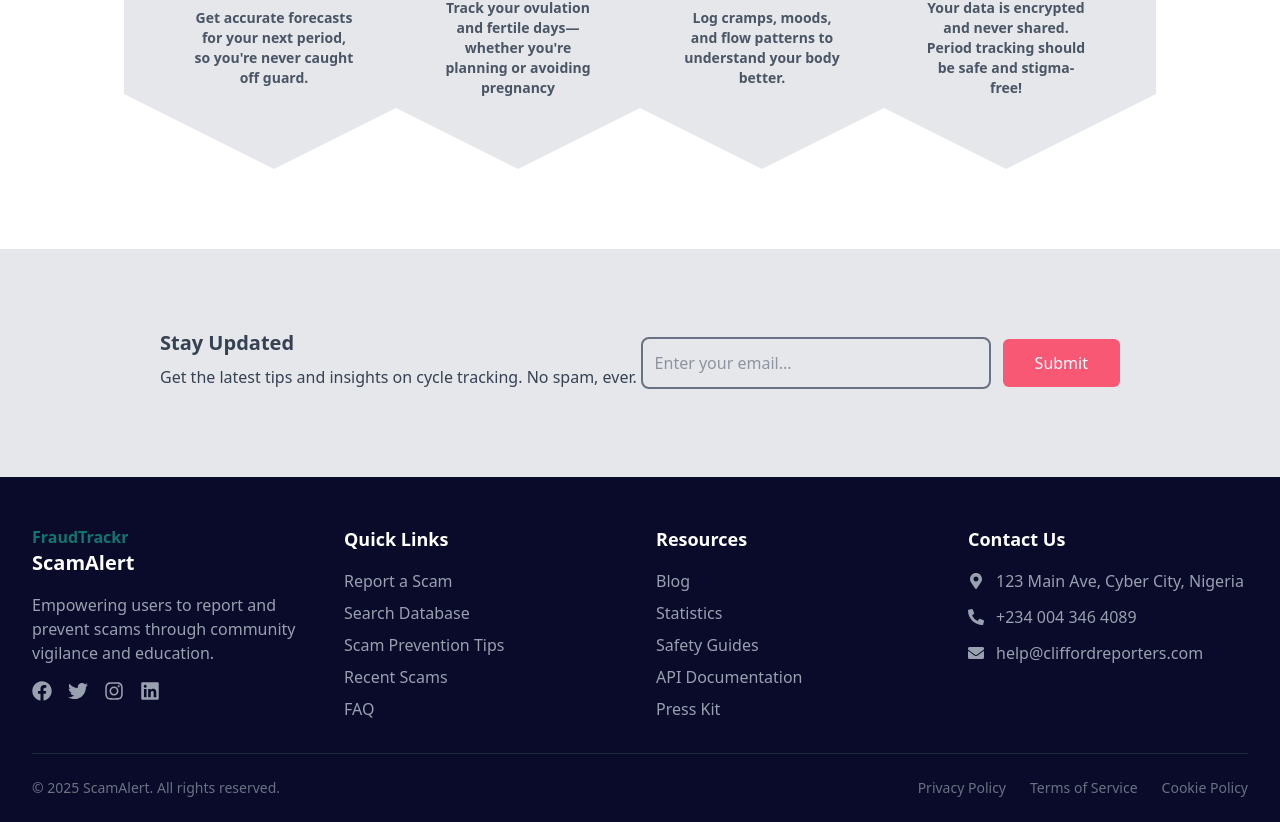
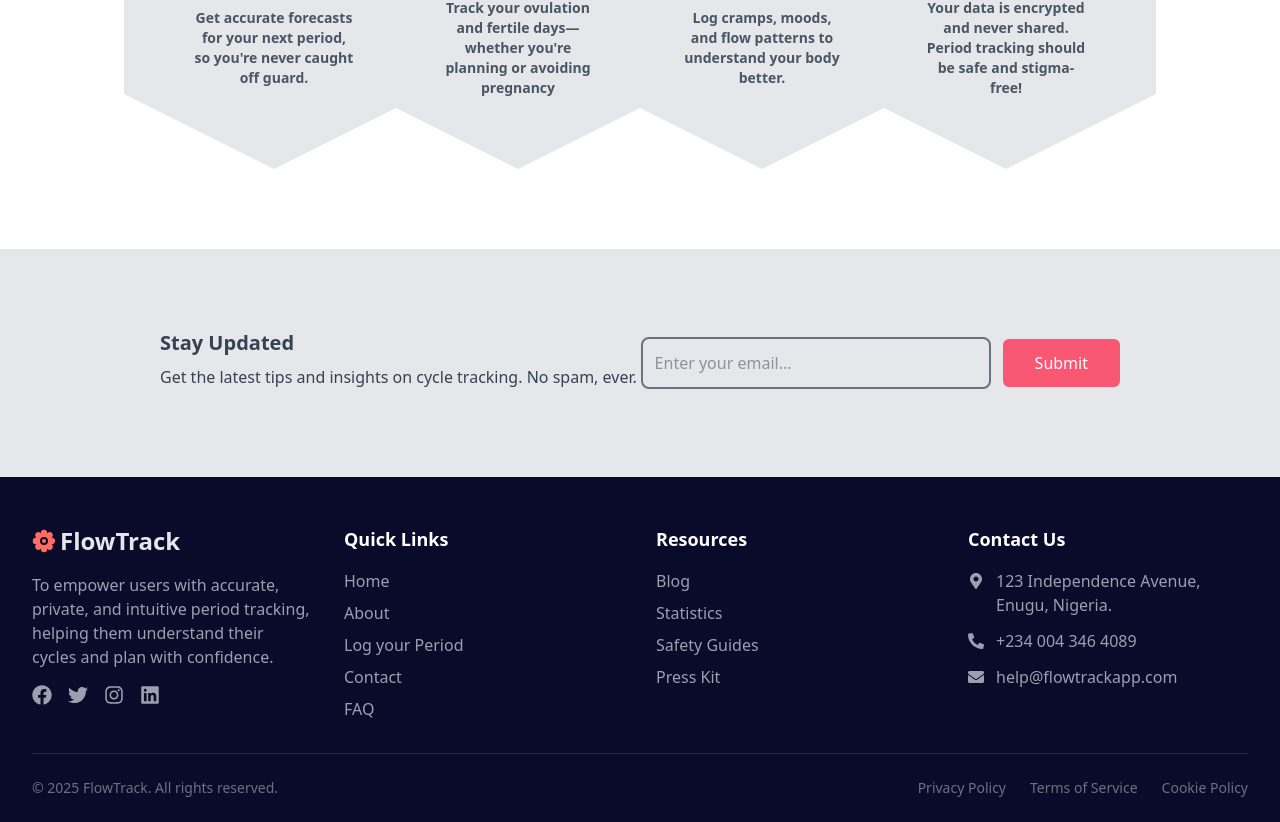
Before and after one commit to Nnamdi-Uzoigwe/Period-Tracker-Web-App, a React (Vite) app in the folder client/: page / in a window 1280 px wide. Shown: the part 1655-2477 px from the top of the page. Built offline with nearby package versions, Linux system fonts and the light colour scheme.

Commit message:
initial commit

```diff
--- a/client/src/components/Footer.jsx
+++ b/client/src/components/Footer.jsx
@@ -1,4 +1,13 @@
-import { FaFacebook, FaTwitter, FaInstagram, FaLinkedin, FaPhoneAlt, FaEnvelope, FaMapMarkerAlt } from "react-icons/fa";
+import {
+  FaFacebook,
+  FaTwitter,
+  FaInstagram,
+  FaLinkedin,
+  FaPhoneAlt,
+  FaEnvelope,
+  FaMapMarkerAlt,
+} from "react-icons/fa";
+import { IoFlowerSharp } from "react-icons/io5";
 
 export default function Footer() {
   return (
@@ -9,11 +18,15 @@ export default function Footer() {
           {/* Logo and Description */}
           <div className="space-y-4">
             <div className="flex flex-col ">
-            <div className="logo text-[#0F766E] font-bold">FraudTrackr</div>
-              <span className="text-white text-xl font-bold">ScamAlert</span>
+              <div className="logo flex gap-[4px] text-2xl items-center">
+                <IoFlowerSharp className="text-[#ff6c61]" />
+                <span className="font-semibold text-gray-200">FlowTrack</span>
+              </div>
             </div>
             <p className="text-gray-400">
-              Empowering users to report and prevent scams through community vigilance and education.
+              To empower users with accurate, private, and intuitive period
+              tracking, helping them understand their cycles and plan with
+              confidence.
             </p>
             <div className="flex space-x-4">
               <a href="#" className="text-gray-400 hover:text-white transition">
@@ -33,13 +46,50 @@ export default function Footer() {
 
           {/* Quick Links */}
           <div>
-            <h3 className="text-white text-lg font-semibold mb-4">Quick Links</h3>
+            <h3 className="text-white text-lg font-semibold mb-4">
+              Quick Links
+            </h3>
             <ul className="space-y-2">
-              <li><a href="#" className="text-gray-400 hover:text-white transition">Report a Scam</a></li>
-              <li><a href="#" className="text-gray-400 hover:text-white transition">Search Database</a></li>
-              <li><a href="#" className="text-gray-400 hover:text-white transition">Scam Prevention Tips</a></li>
-              <li><a href="#" className="text-gray-400 hover:text-white transition">Recent Scams</a></li>
-              <li><a href="#" className="text-gray-400 hover:text-white transition">FAQ</a></li>
+              <li>
+                <a
+                  href="#"
+                  className="text-gray-400 hover:text-white transition"
+                >
+                  Home
+                </a>
+              </li>
+              <li>
+                <a
+                  href="#"
+                  className="text-gray-400 hover:text-white transition"
+                >
+                  About
+                </a>
+              </li>
+              <li>
+                <a
+                  href="#"
+                  className="text-gray-400 hover:text-white transition"
+                >
+                  Log your Period
+                </a>
+              </li>
+              <li>
+                <a
+                  href="#"
+                  className="text-gray-400 hover:text-white transition"
+                >
+                  Contact
+                </a>
+              </li>
+              <li>
+                <a
+                  href="#"
+                  className="text-gray-400 hover:text-white transition"
+                >
+                  FAQ
+                </a>
+              </li>
             </ul>
           </div>
 
@@ -47,29 +97,71 @@ export default function Footer() {
           <div>
             <h3 className="text-white text-lg font-semibold mb-4">Resources</h3>
             <ul className="space-y-2">
-              <li><a href="#" className="text-gray-400 hover:text-white transition">Blog</a></li>
-              <li><a href="#" className="text-gray-400 hover:text-white transition">Statistics</a></li>
-              <li><a href="#" className="text-gray-400 hover:text-white transition">Safety Guides</a></li>
-              <li><a href="#" className="text-gray-400 hover:text-white transition">API Documentation</a></li>
-              <li><a href="#" className="text-gray-400 hover:text-white transition">Press Kit</a></li>
+              <li>
+                <a
+                  href="#"
+                  className="text-gray-400 hover:text-white transition"
+                >
+                  Blog
+                </a>
+              </li>
+              <li>
+                <a
+                  href="#"
+                  className="text-gray-400 hover:text-white transition"
+                >
+                  Statistics
+                </a>
+              </li>
+              <li>
+                <a
+                  href="#"
+                  className="text-gray-400 hover:text-white transition"
+                >
+                  Safety Guides
+                </a>
+              </li>
+
+              <li>
+                <a
+                  href="#"
+                  className="text-gray-400 hover:text-white transition"
+                >
+                  Press Kit
+                </a>
+              </li>
             </ul>
           </div>
 
           {/* Contact Info */}
           <div>
-            <h3 className="text-white text-lg font-semibold mb-4">Contact Us</h3>
+            <h3 className="text-white text-lg font-semibold mb-4">
+              Contact Us
+            </h3>
             <ul className="space-y-3">
               <li className="flex items-start">
                 <FaMapMarkerAlt className="mt-1 mr-3 flex-shrink-0 text-gray-400" />
-                <span className="text-gray-400">123 Main Ave, Cyber City, Nigeria</span>
+                <span className="text-gray-400">
+                  123 Independence Avenue, Enugu, Nigeria.
+                </span>
               </li>
               <li className="flex items-center">
                 <FaPhoneAlt className="mr-3 text-gray-400" />
-                <a href="tel:+1234567890" className="text-gray-400 hover:text-white transition">+234 004 346 4089</a>
+                <a
+                  href="tel:+1234567890"
+                  className="text-gray-400 hover:text-white transition"
+                >
+                  +234 004 346 4089
+                </a>
               </li>
               <li className="flex items-center">
                 <FaEnvelope className="mr-3 text-gray-400" />
-                <a href="mailto:help@scamalert.com" className="text-gray-400 hover:text-white transition">help@cliffordreporters.com</a>
+                <a
+                  href="mailto:help@scamalert.com"
+                  className="text-gray-400 hover:text-white transition"
+                >
+                  help@flowtrackapp.com
+                </a>
               </li>
             </ul>
           </div>
@@ -78,12 +170,27 @@ export default function Footer() {
         {/* Bottom Section */}
         <div className="border-t border-gray-800 pt-6 flex flex-col md:flex-row justify-between items-center">
           <p className="text-gray-500 text-sm mb-4 md:mb-0">
-            © {new Date().getFullYear()} ScamAlert. All rights reserved.
+            © {new Date().getFullYear()} FlowTrack. All rights reserved.
           </p>
           <div className="flex space-x-6">
-            <a href="#" className="text-gray-500 hover:text-white text-sm transition">Privacy Policy</a>
-            <a href="#" className="text-gray-500 hover:text-white text-sm transition">Terms of Service</a>
-            <a href="#" className="text-gray-500 hover:text-white text-sm transition">Cookie Policy</a>
+            <a
+              href="#"
+              className="text-gray-500 hover:text-white text-sm transition"
+            >
+              Privacy Policy
+            </a>
+            <a
+              href="#"
+              className="text-gray-500 hover:text-white text-sm transition"
+            >
+              Terms of Service
+            </a>
+            <a
+              href="#"
+              className="text-gray-500 hover:text-white text-sm transition"
+            >
+              Cookie Policy
+            </a>
           </div>
         </div>
       </div>
```
